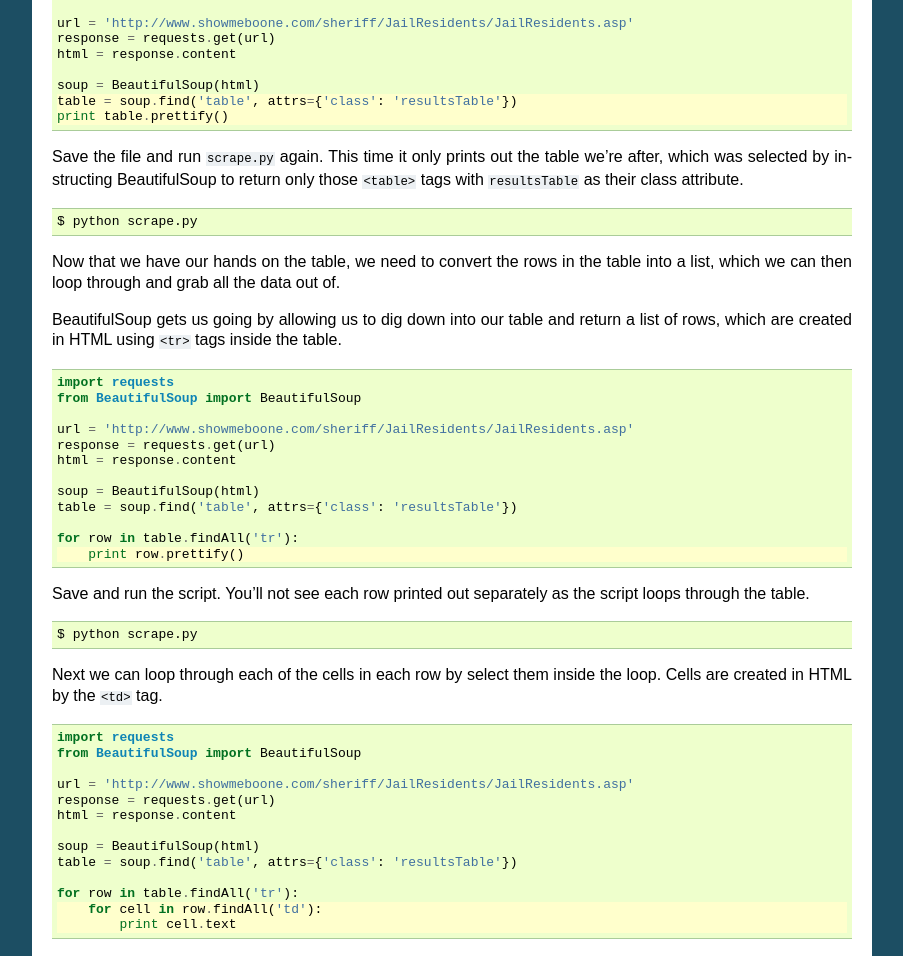
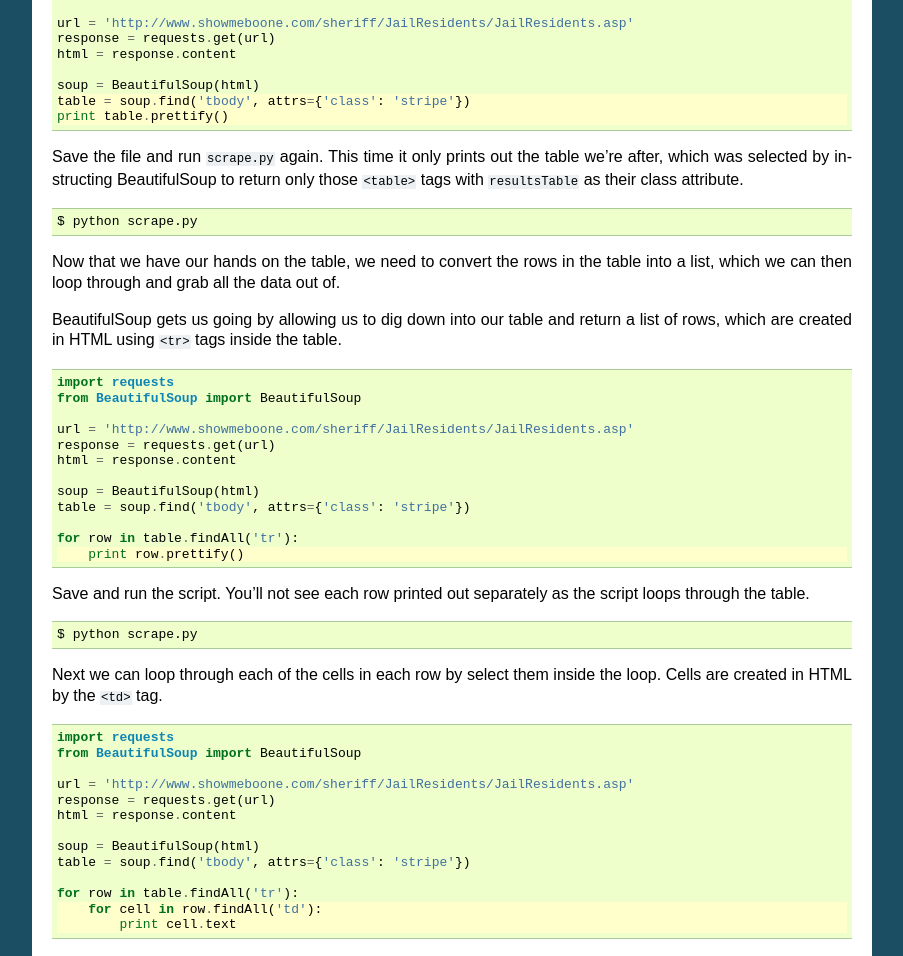
Before and after one commit to palewire/first-web-scraper, a Sphinx documentation site: the page built from docs/index.rst, in a window 1280 px wide and 1400 px high, scrolled down 16835 px. Shown: the part 166-1122 px from the top of the window, without its empty margins (198-1101 px from the left). Built offline with Sphinx 7.4.7, drawn with Linux system fonts in a browser that asks for light colours; some of the changed text lies outside the part shown.

Commit message:
Fix the soup.find method
This instruction wasn't working. Making this change made it work for me

```diff
--- a/docs/index.rst
+++ b/docs/index.rst
@@ -903,7 +903,7 @@ Next we take all the detective work we did with the page's HTML above and conver
     html = response.content
 
     soup = BeautifulSoup(html)
-    table = soup.find('table', attrs={'class': 'resultsTable'})
+    table = soup.find('tbody', attrs={'class': 'stripe'})
     print table.prettify()
 
 Save the file and run ``scrape.py`` again. This time it only prints out the table we're after, which was selected by instructing BeautifulSoup to return only those ``<table>`` tags with ``resultsTable`` as their class attribute.
@@ -927,7 +927,7 @@ BeautifulSoup gets us going by allowing us to dig down into our table and return
     html = response.content
 
     soup = BeautifulSoup(html)
-    table = soup.find('table', attrs={'class': 'resultsTable'})
+    table = soup.find('tbody', attrs={'class': 'stripe'})
 
     for row in table.findAll('tr'):
         print row.prettify()
@@ -951,7 +951,7 @@ Next we can loop through each of the cells in each row by select them inside the
     html = response.content
 
     soup = BeautifulSoup(html)
-    table = soup.find('table', attrs={'class': 'resultsTable'})
+    table = soup.find('tbody', attrs={'class': 'stripe'})
 
     for row in table.findAll('tr'):
         for cell in row.findAll('td'):
@@ -976,7 +976,7 @@ When that prints you will notice some annoying ``&nbsp;`` on the end of many lin
     html = response.content
 
     soup = BeautifulSoup(html)
-    table = soup.find('table', attrs={'class': 'resultsTable'})
+    table = soup.find('tbody', attrs={'class': 'stripe'})
 
     for row in table.findAll('tr'):
         for cell in row.findAll('td'):
@@ -1003,7 +1003,7 @@ Let's start by adding each cell in a row to a new Python list.
     html = response.content
 
     soup = BeautifulSoup(html)
-    table = soup.find('table', attrs={'class': 'resultsTable'})
+    table = soup.find('tbody', attrs={'class': 'stripe'})
 
     for row in table.findAll('tr'):
         list_of_cells = []
@@ -1031,7 +1031,7 @@ Those lists can now be lumped together into one big list of lists, which, when y
     html = response.content
 
     soup = BeautifulSoup(html)
-    table = soup.find('table', attrs={'class': 'resultsTable'})
+    table = soup.find('tbody', attrs={'class': 'stripe'})
 
     list_of_rows = []
     for row in table.findAll('tr'):
@@ -1063,7 +1063,7 @@ To write that list out to a comma-delimited file, we need to import Python's bui
     html = response.content
 
     soup = BeautifulSoup(html)
-    table = soup.find('table', attrs={'class': 'resultsTable'})
+    table = soup.find('tbody', attrs={'class': 'stripe'})
 
     list_of_rows = []
     for row in table.findAll('tr'):
@@ -1106,7 +1106,7 @@ But rather than bend over backwords to dig them out of the page, let's try somet
     html = response.content
 
     soup = BeautifulSoup(html)
-    table = soup.find('table', attrs={'class': 'resultsTable'})
+    table = soup.find('tbody', attrs={'class': 'stripe'})
 
     list_of_rows = []
     for row in table.findAll('tr')[1:]:
```
